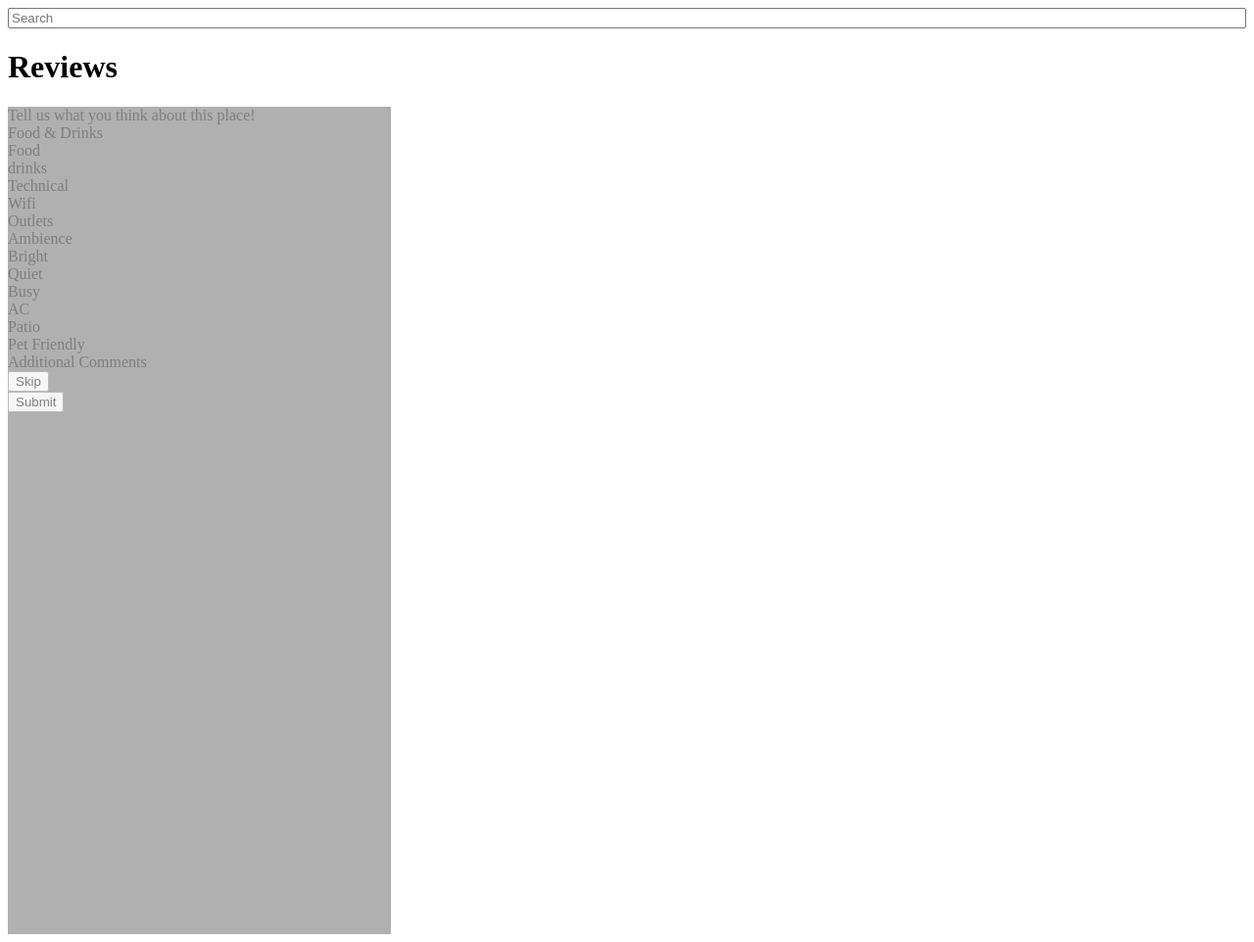
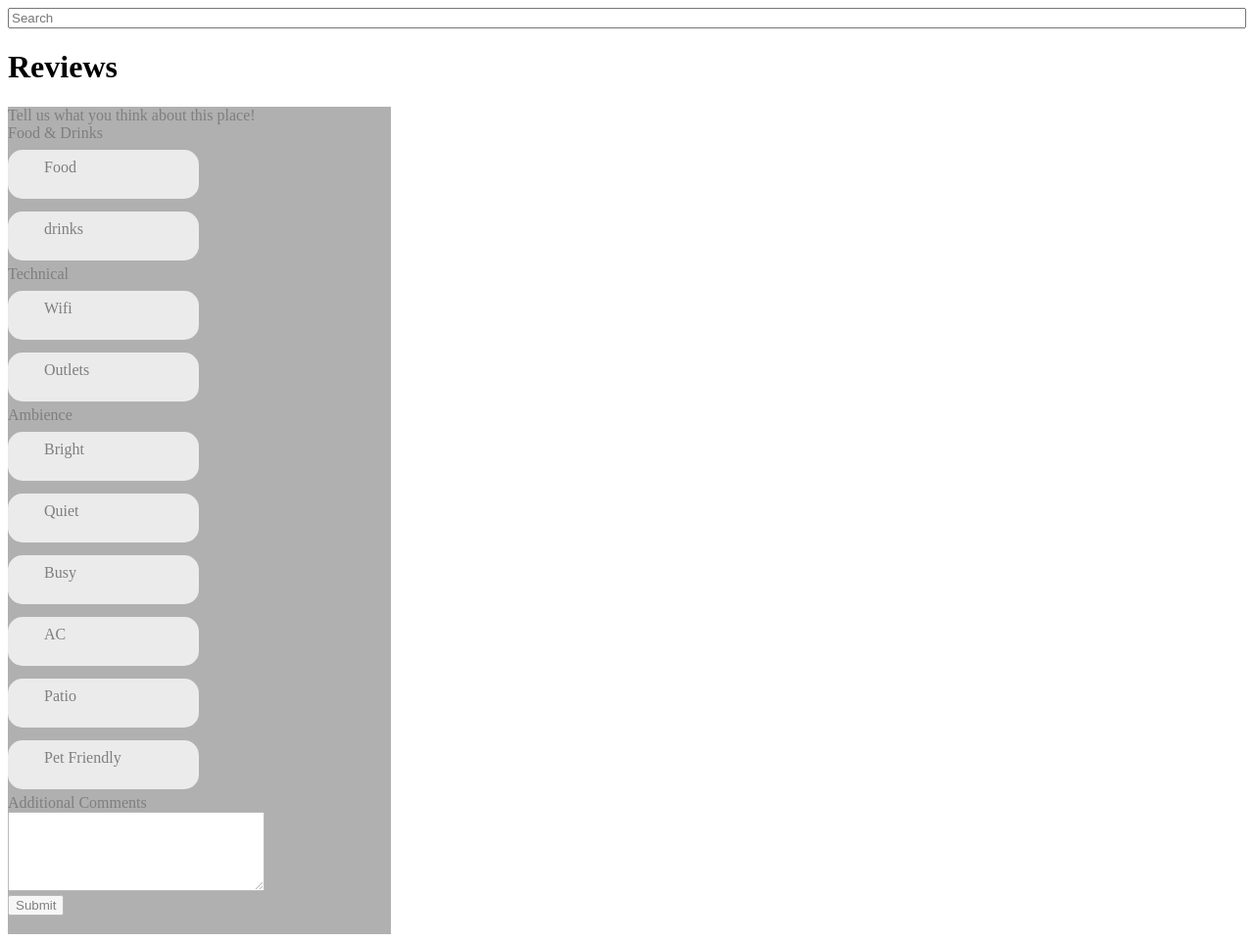
Before and after one commit to amandafroment/BeanThere, a Django app: page /review/ in a window 1280 px wide. Shown: the whole page at 98% size. Run offline with Django 4.2, Linux system fonts and the light colour scheme.

Commit message:
review form building

```diff
--- a/beanthere/beanthere/settings.py
+++ b/beanthere/beanthere/settings.py
@@ -11,6 +11,7 @@ https://docs.djangoproject.com/en/4.1/ref/settings/
 """
 
 from pathlib import Path
+
 
 # Build paths inside the project like this: BASE_DIR / 'subdir'.
 BASE_DIR = Path(__file__).resolve().parent.parent
@@ -125,6 +126,7 @@ DEFAULT_AUTO_FIELD = 'django.db.models.BigAutoField'
 
 LOGIN_REDIRECT_URL = '/home/'
 
+
 import environ
 environ.Env()
 environ.Env.read_env()
--- a/beanthere/main_app/static/css/style.css
+++ b/beanthere/main_app/static/css/style.css
@@ -297,6 +297,15 @@ label {
   background-color: #fff;
 }
 
+.Rectangle-16 {
+  width: 125px;
+  height: 36px;
+  flex-grow: 0;
+  margin: 8px 7px 5px 0;
+  padding: 9px 33px 5px 37px;
+  border-radius: 15px;
+  background-color: #d9d9d9;
+}
 .Rectangle-17 {
   width: 390px;
   height: 844px;
--- a/beanthere/main_app/templates/users/review.html
+++ b/beanthere/main_app/templates/users/review.html
@@ -4,7 +4,7 @@
 <div class="Rectangle-17">
     <span class="Tell-us-what-you-think-about-this-place">
   Tell us what you think about this place!</span>
-<form action="/review_submit/" method="POST">
+<form action="{% url 'details' %}" method="POST">
     <div class="close-1"></div>
     <span class="Food-Drinks">
     Food & Drinks
@@ -26,15 +26,11 @@
     <span class="Additional-Comments">
     Additional Comments
     </span>
-    <div class="Rectangle-21"></div>
-    <div class="Rectangle-19"><button class="Skip">
-    Skip
-    </button></div>
+    <div class="Rectangle-21"><textarea rows="5" cols="30" name="comment-box"></textarea></div>
     <div class="Rectangle-20"><button class="Submit">
     Submit
     </button></div>
 </form>
 
-
 </div>
 {% endblock %}
--- a/beanthere/main_app/views.py
+++ b/beanthere/main_app/views.py
@@ -6,7 +6,7 @@ import os
 import argparse
 import json
 import pprint
-# import requests
+import requests
 import sys
 import urllib
 
```
Also changed, not shown: 1 other file. Lines whose indentation alone changed are shown as unchanged.
